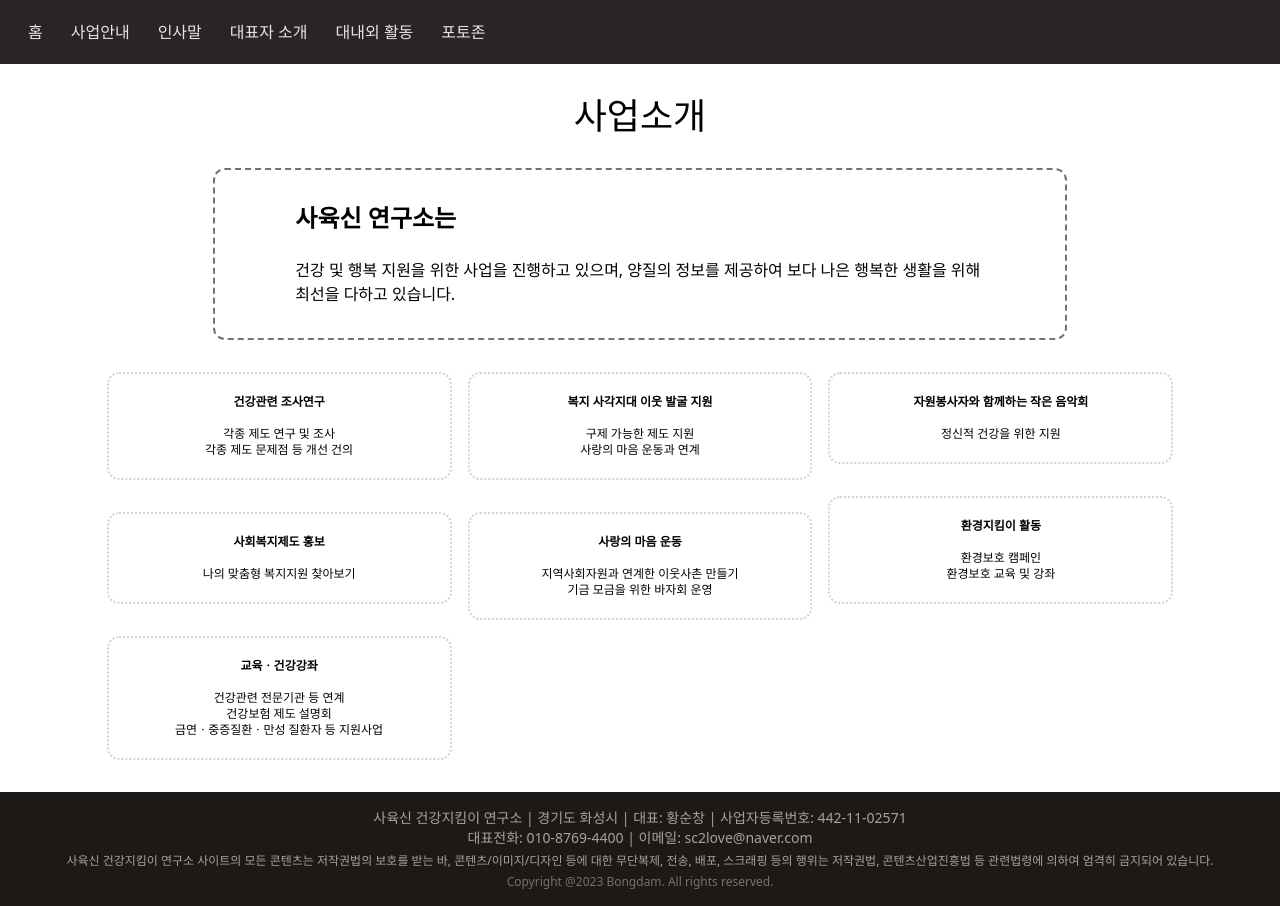
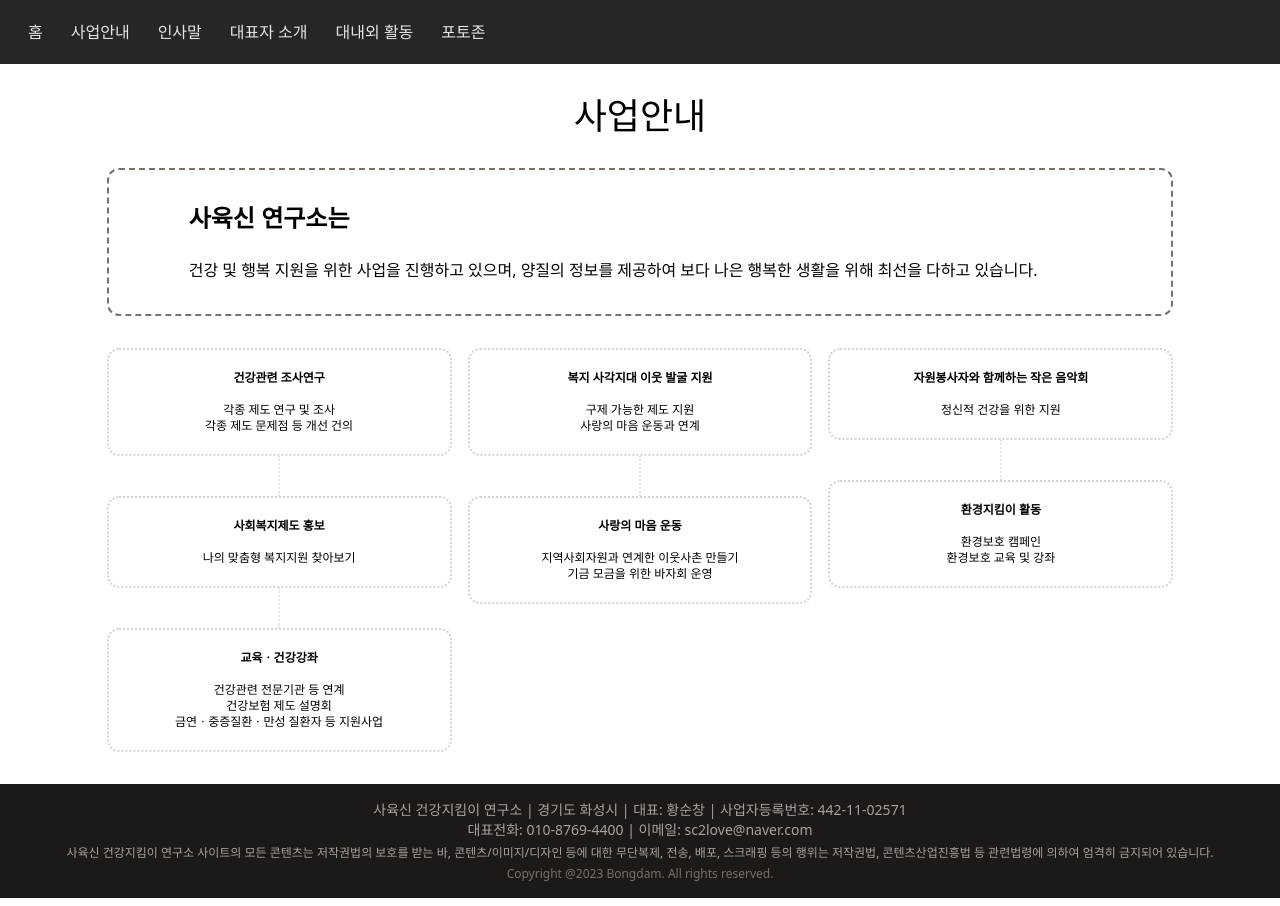
Before and after one commit to hjiwon/father2, a Next.js app: page /business in a window 1280 px wide. Built offline with nearby package versions, Linux system fonts and the light colour scheme.

Commit message:
feat: business 페이지 내부의 요소에 연결 선 추가

```diff
--- a/src/app/business/page.jsx
+++ b/src/app/business/page.jsx
@@ -2,10 +2,10 @@ const Business = () => {
   return (
     <div className="my-8 flex flex-col items-center">
       <h1 className='text-4xl'>
-        사업소개
+        사업안내
       </h1>
 
-      <div className="w-2/3 px-20 py-8 my-8 flex flex-col border border-stone-500 border-2 rounded-large border-dashed">
+      <div className="w-5/6 px-20 py-8 my-8 flex flex-col border border-stone-500 border-2 rounded-large border-dashed">
         <div className="text-2xl font-bold">
           사육신 연구소는
         </div>
@@ -17,8 +17,8 @@ const Business = () => {
 
       <div className="w-5/6">
         <div className="w-full flex gap-4">
-          <div className='w-1/3'>
-          <p className='text-xs border border-stone-300 border-2 border-dotted rounded-large py-5 text-center'>
+          <div className='w-1/3 flex flex-col items-center'>
+          <p className='text-xs w-full border border-stone-300 border-2 border-dotted rounded-large py-5 text-center'>
             <strong>건강관련 조사연구</strong>
             <br />
             <br />
@@ -30,7 +30,9 @@ const Business = () => {
 
           </p>
 
-          <p className='text-xs border border-stone-300 border-2 border-dotted rounded-large py-5 my-8 text-center'>
+          <div className="h-10 w-0 border-l-2 border-dotted" />
+
+          <p className='text-xs w-full border border-stone-300 border-2 border-dotted rounded-large py-5 text-center'>
             <strong>사회복지제도 홍보</strong>
             <br />
             <br />
@@ -40,7 +42,9 @@ const Business = () => {
 
           </p>
 
-          <p className='text-xs border border-stone-300 border-2 border-dotted rounded-large py-5  text-center'>
+          <div className="h-10 w-0 border-l-2 border-dotted" />
+
+          <p className='text-xs w-full border border-stone-300 border-2 border-dotted rounded-large py-5  text-center'>
             <strong>교육ㆍ건강강좌</strong>
             <br />
             <br />
@@ -55,8 +59,8 @@ const Business = () => {
           </p>
           </div>
 
-          <div className='w-1/3'>
-          <p className='text-xs border border-stone-300 border-2 border-dotted rounded-large py-5  text-center'>
+          <div className='w-1/3 flex flex-col items-center'>
+          <p className='text-xs w-full border border-stone-300 border-2 border-dotted rounded-large py-5  text-center'>
             <strong>복지 사각지대 이웃 발굴 지원</strong>
             <br />
             <br />
@@ -68,7 +72,10 @@ const Business = () => {
 
           </p>
 
-          <p className='text-xs border border-stone-300 border-2 border-dotted rounded-large py-5 my-8 text-center'>
+
+          <div className="h-10 w-0 border-l-2 border-dotted" />
+
+          <p className='text-xs w-full border border-stone-300 border-2 border-dotted rounded-large py-5 text-center'>
             <strong>사랑의 마음 운동</strong>
             <br />
             <br />
@@ -81,8 +88,8 @@ const Business = () => {
           </p>
           </div>
 
-          <div className='w-1/3'>
-          <p className='text-xs border border-stone-300 border-2 border-dotted rounded-large py-5  text-center'>
+          <div className='w-1/3 flex flex-col items-center'>
+          <p className='text-xs w-full border border-stone-300 border-2 border-dotted rounded-large py-5  text-center'>
             <strong>자원봉사자와 함께하는 작은 음악회</strong>
             <br />
             <br />
@@ -92,7 +99,9 @@ const Business = () => {
 
           </p>
 
-          <p className='text-xs border border-stone-300 border-2 border-dotted rounded-large py-5 my-8 text-center'>
+          <div className="h-10 w-0 border-l-2 border-dotted" />
+
+          <p className='text-xs w-full border border-stone-300 border-2 border-dotted rounded-large py-5 text-center'>
             <strong>환경지킴이 활동</strong>
             <br />
             <br />
```
